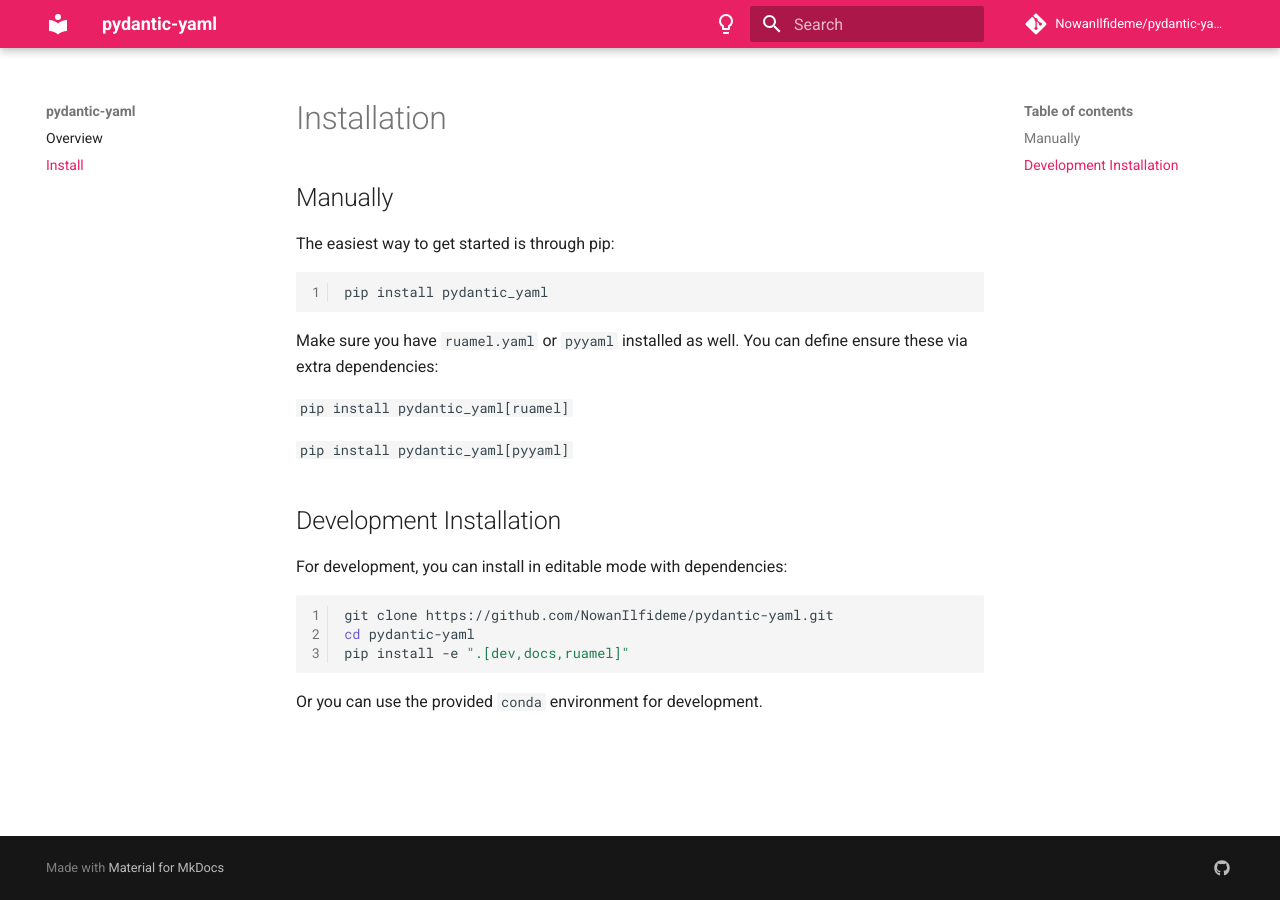
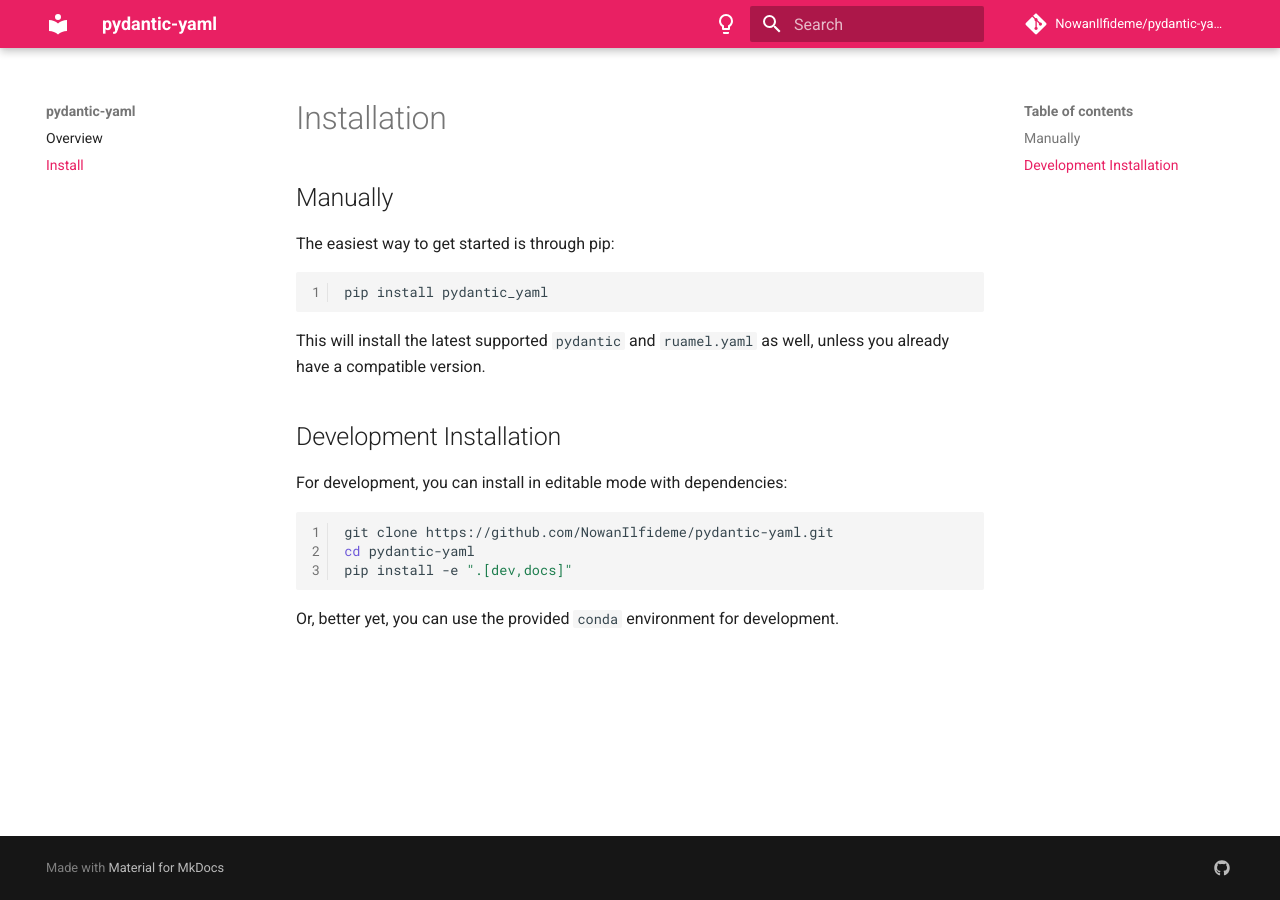
Before and after one commit to NowanIlfideme/pydantic-yaml, an MkDocs documentation site: the page built from docs/installing.md, in a window 1280 px wide. Built offline with MkDocs 1.6.1 and Material for MkDocs 9.7.7, drawn with Linux system fonts in a browser that asks for light colours; comment, search, counter and statistics services are not loaded.

Commit message:
Updated "installing" docs.

````diff
--- a/docs/installing.md
+++ b/docs/installing.md
@@ -8,12 +8,8 @@
 pip install pydantic_yaml
 ```
 
-Make sure you have `ruamel.yaml` or `pyyaml` installed as well.
-You can define ensure these via extra dependencies:
-
-`pip install pydantic_yaml[ruamel]`
-
-`pip install pydantic_yaml[pyyaml]`
+This will install the latest supported `pydantic` and `ruamel.yaml` as well,
+unless you already have a compatible version.
 
 ## Development Installation
 
@@ -22,7 +18,7 @@
 ```sh
 git clone https://github.com/NowanIlfideme/pydantic-yaml.git
 cd pydantic-yaml
-pip install -e ".[dev,docs,ruamel]"
+pip install -e ".[dev,docs]"
 ```
 
-Or you can use the provided `conda` environment for development.
+Or, better yet, you can use the provided `conda` environment for development.
````
